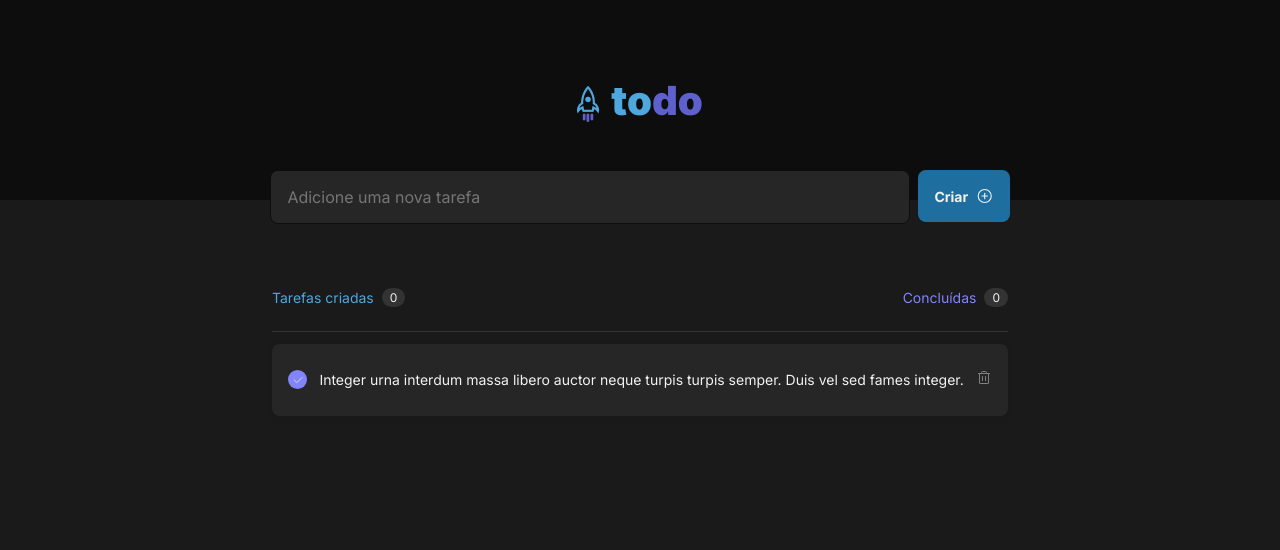
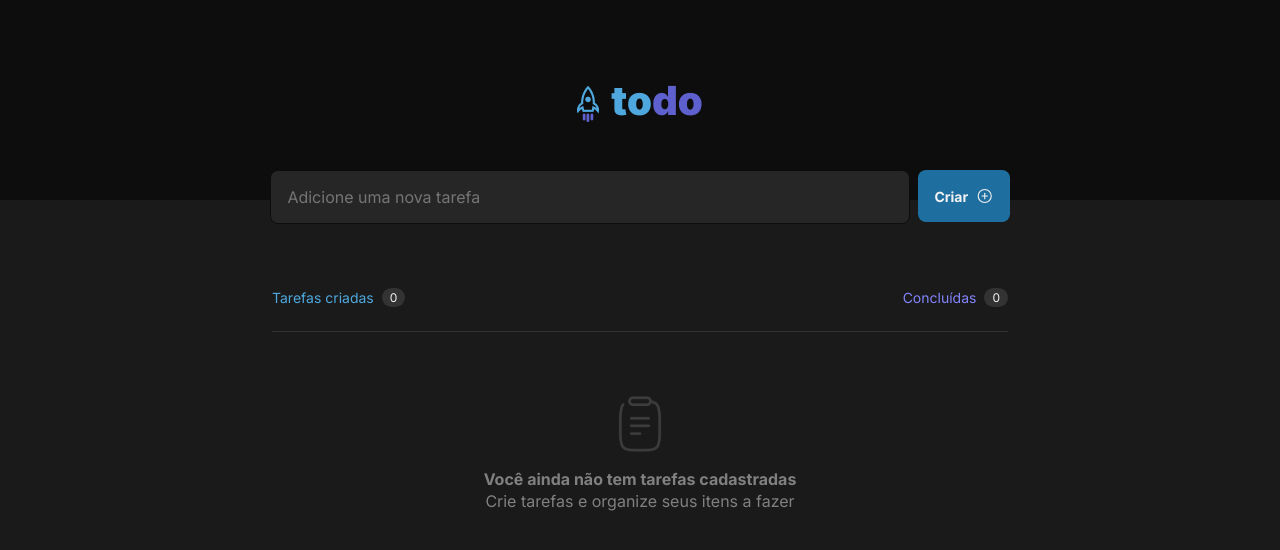
Before and after one commit to joaogabrielramos28/ignite-2022, a React (Vite) app in the folder React/projeto-01/: page / in a window 1280 px wide. Shown: the top 550 px of the page. Built offline with nearby package versions, Linux system fonts and the light colour scheme.

Commit message:
🐛 fix: Adjustment in empty message and task info

```diff
--- a/React/projeto-01/src/App.tsx
+++ b/React/projeto-01/src/App.tsx
@@ -11,8 +11,8 @@ function App() {
       <Header />
       <Form />
       <TaskInfo />
-      {/* <EmptyMessage /> */}
-      <TaskList />
+      <EmptyMessage />
+      {/* <TaskList /> */}
     </>
   );
 }
--- a/React/projeto-01/src/components/EmptyMessage/index.tsx
+++ b/React/projeto-01/src/components/EmptyMessage/index.tsx
@@ -4,11 +4,13 @@ import ClipBoard from "../../assets/clipboard.svg";
 export const EmptyMessage: React.FC = () => {
   return (
     <section className={styles.container}>
-      <img src={ClipBoard} />
-      <p>
-        <strong>Você ainda não tem tarefas cadastradas</strong>
-      </p>
-      <p>Crie tarefas e organize seus itens a fazer</p>
+      <div className={styles.content}>
+        <img src={ClipBoard} />
+        <p>
+          <strong>Você ainda não tem tarefas cadastradas</strong>
+        </p>
+        <p>Crie tarefas e organize seus itens a fazer</p>
+      </div>
     </section>
   );
 };
--- a/React/projeto-01/src/components/EmptyMessage/styles.module.css
+++ b/React/projeto-01/src/components/EmptyMessage/styles.module.css
@@ -1,18 +1,25 @@
 .container {
   display: flex;
   justify-content: center;
+}
 
+.content {
+  display: flex;
   flex-direction: column;
   align-items: center;
 
-  margin-top: 4rem;
+  padding: 4rem 0;
+
+  width: 46rem;
+
+  border-top: 1px solid var(--gray-400);
 }
 
-.container img {
+.content img {
   margin-bottom: 1rem;
 }
 
-.container p {
+.content p {
   line-height: 1.4rem;
   text-align: center;
 }
--- a/React/projeto-01/src/components/TaskInfo/styles.module.css
+++ b/React/projeto-01/src/components/TaskInfo/styles.module.css
@@ -12,8 +12,6 @@
   justify-content: space-between;
 
   padding-bottom: 1.5rem;
-
-  border-bottom: 1px solid var(--gray-400);
 }
 .created_tasks p {
   display: flex;
```
